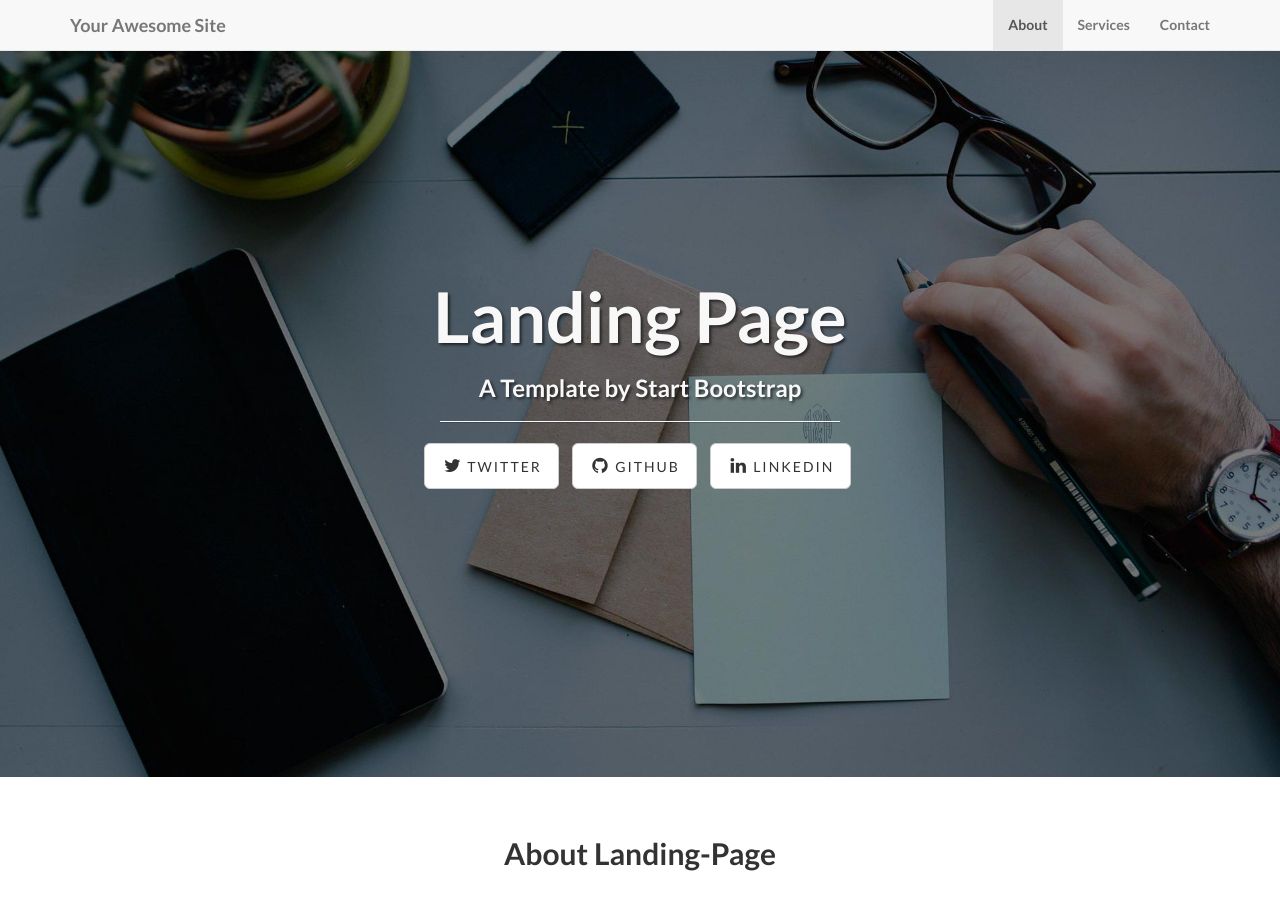
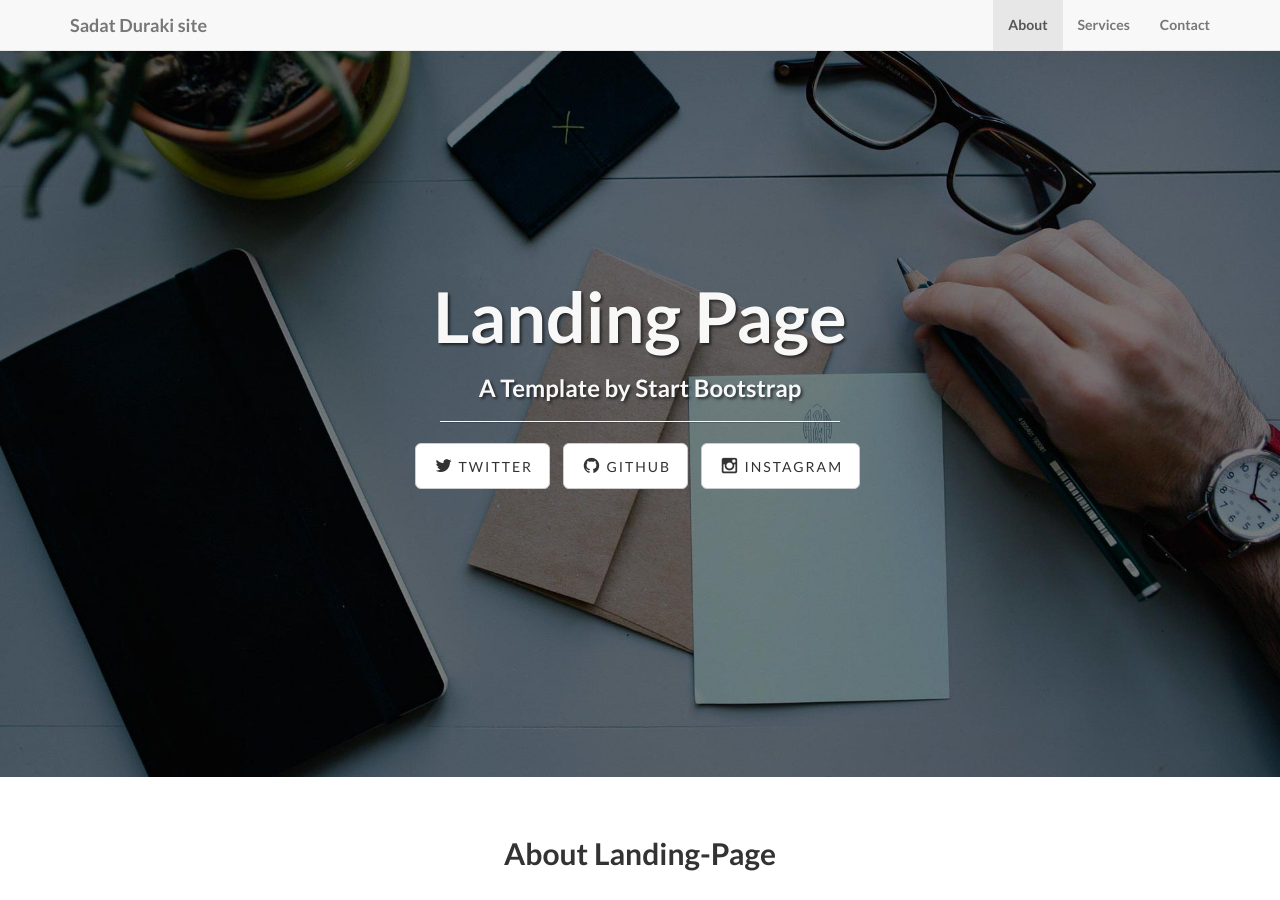
Before and after one commit to sadatd/sadatd.github.io, a Jekyll site: the page built from index.html, in a window 1280 px wide and 900 px high. Built offline with Jekyll 4.4.1, drawn with Linux system fonts in a browser that asks for light colours.

Commit message:
Update site name

```diff
--- a/_config.yml
+++ b/_config.yml
@@ -3,7 +3,7 @@
 # ----------------------- #
 
 url: http://yoursite.com
-title: Your Awesome Site
+title: Sadat Duraki site
 email: your-email@domain.com
 author: Your Name
 description: > # "Write an awesome description for your new site here.
@@ -30,5 +30,5 @@ social:
     url: https://twitter.com/SBootstrap
   - title: github
     url: https://github.com/IronSummitMedia/startbootstrap
-  - title: linkedin
-    url:
+  - title: instagram
+    url: https://instagram.com/bihsambal
```
